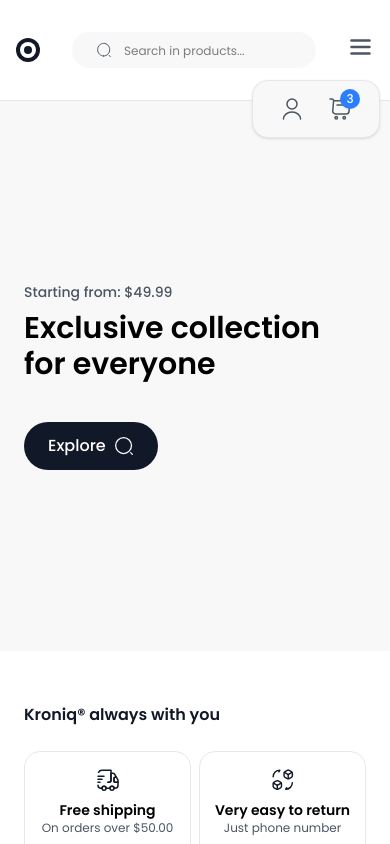
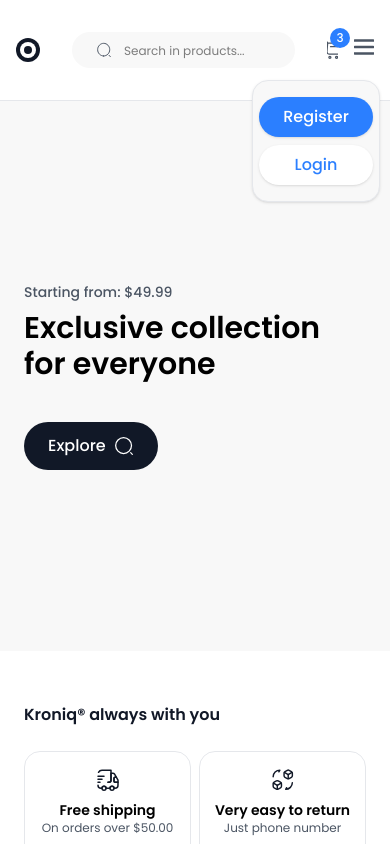
Before and after one commit to NurAlam123/kroniq, a React (Vite) app: page / in a window 390 px wide. Both pictures are taken after a click on the button 360 px from the left and 46 px from the top of the page. Shown: the top 844 px of the page. Built offline with nearby package versions, Linux system fonts and the light colour scheme.

Commit message:
fix(navbar): fix hamburger menu
feat(navbar): add login and register button

```diff
--- a/src/components/layout/Navbar.tsx
+++ b/src/components/layout/Navbar.tsx
@@ -16,7 +16,7 @@ const Navbar = () => {
           </div>
         </Link>
         <SearchBar />
-        <ActionButton />
+        <MenuButton />
       </div>
     </div>
   );
@@ -46,26 +46,57 @@ const SearchBar = () => {
 
 const Menu = ({ className }: { className?: string }) => {
   return (
-    <div className={cn("flex items-center gap-6 justify-center", className)}>
-      <button className="cursor-pointer">
-        <Image src="/icons/user.svg" alt="user icon" width={24} height={24} />
+    <div
+      className={cn(
+        "flex max-lg:flex-col items-center gap-6 justify-center",
+        className,
+      )}
+    >
+      <div className="space-y-2">
+        <Link
+          to="/"
+          className="bg-blue-500 px-6 py-2 rounded-full text-white transition-all ease-in-out font-medium text-center block shadow-sm active:scale-95 hover:bg-blue-600 lg:hidden"
+        >
+          Register
+        </Link>
+
+        <Link
+          to="/"
+          className="block bg-white lg:bg-blue-500 px-6 py-2 rounded-full text-blue-500 lg:text-white transition-all ease-in-out font-medium text-center shadow-sm active:scale-95 hover:bg-gray-50 lg:hover:bg-blue-600"
+        >
+          Login
+        </Link>
+      </div>
+
+      <button className="cursor-pointer hidden max-lg:items-center max-lg:gap-2">
+        <Image
+          src="/icons/user.svg"
+          alt="user icon"
+          width={24}
+          height={24}
+          className="size-5 lg:size-6"
+        />
+        <span className="lg:hidden text-body-text">User</span>
       </button>
-      <button
-        className="relative cursor-pointer"
-        onClick={() => console.log("HOHO")}
-      >
-        <Image src="/icons/cart.svg" alt="cart icon" width={24} height={24} />
-        <span className="absolute -top-2 -right-2 w-5 h-5 bg-blue-500 rounded-full text-white text-xs flex items-center justify-center font-medium">
-          3
-        </span>
-      </button>
+
+      <CartButton className="max-lg:hidden" />
+
+      <div className="hidden">
+        <Link
+          to="/"
+          className="block w-full bg-red-500 px-6 py-2 rounded-full text-white transition-all ease-in-out font-medium text-center shadow-sm active:scale-95 hover:bg-red-600"
+        >
+          Logout
+        </Link>
+      </div>
     </div>
   );
 };
 
-const ActionButton = () => {
+const MenuButton = () => {
   return (
-    <div>
+    <div className="max-lg:flex max-lg:justify-center max-lg:gap-4">
+      <CartButton className="lg:hidden" />
       <div className="relative">
         <button popoverTarget="menu" className="lg:hidden">
           <Image src="/icons/hamburger-menu.svg" className="size-9" />
@@ -87,4 +118,32 @@ const ActionButton = () => {
   );
 };
 
+const CartButton = ({
+  className,
+  ...props
+}: React.ButtonHTMLAttributes<HTMLButtonElement>) => {
+  return (
+    <button
+      className={cn(
+        "relative cursor-pointer max-lg:flex max-lg:items-center max-lg:gap-2",
+        className,
+      )}
+      {...props}
+    >
+      <div className="relative">
+        <Image
+          src="/icons/cart.svg"
+          alt="cart icon"
+          width={24}
+          height={24}
+          className="size-5 lg:size-6"
+        />
+        <span className="absolute -top-3 -right-3 lg:-top-2 lg:-right-2 w-5 h-5 bg-blue-500 rounded-full text-white text-xs flex items-center justify-center font-medium">
+          3
+        </span>
+      </div>
+    </button>
+  );
+};
+
 export default Navbar;
```
